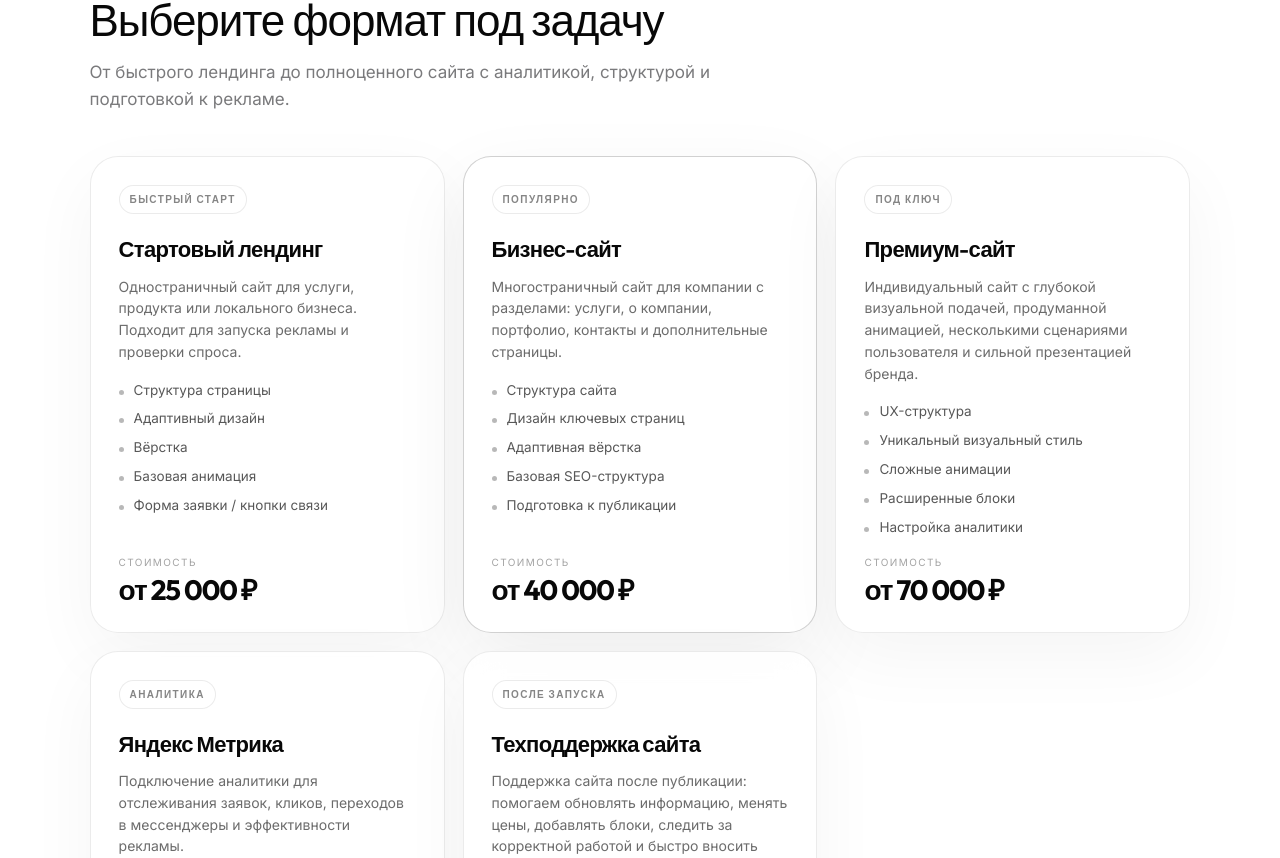
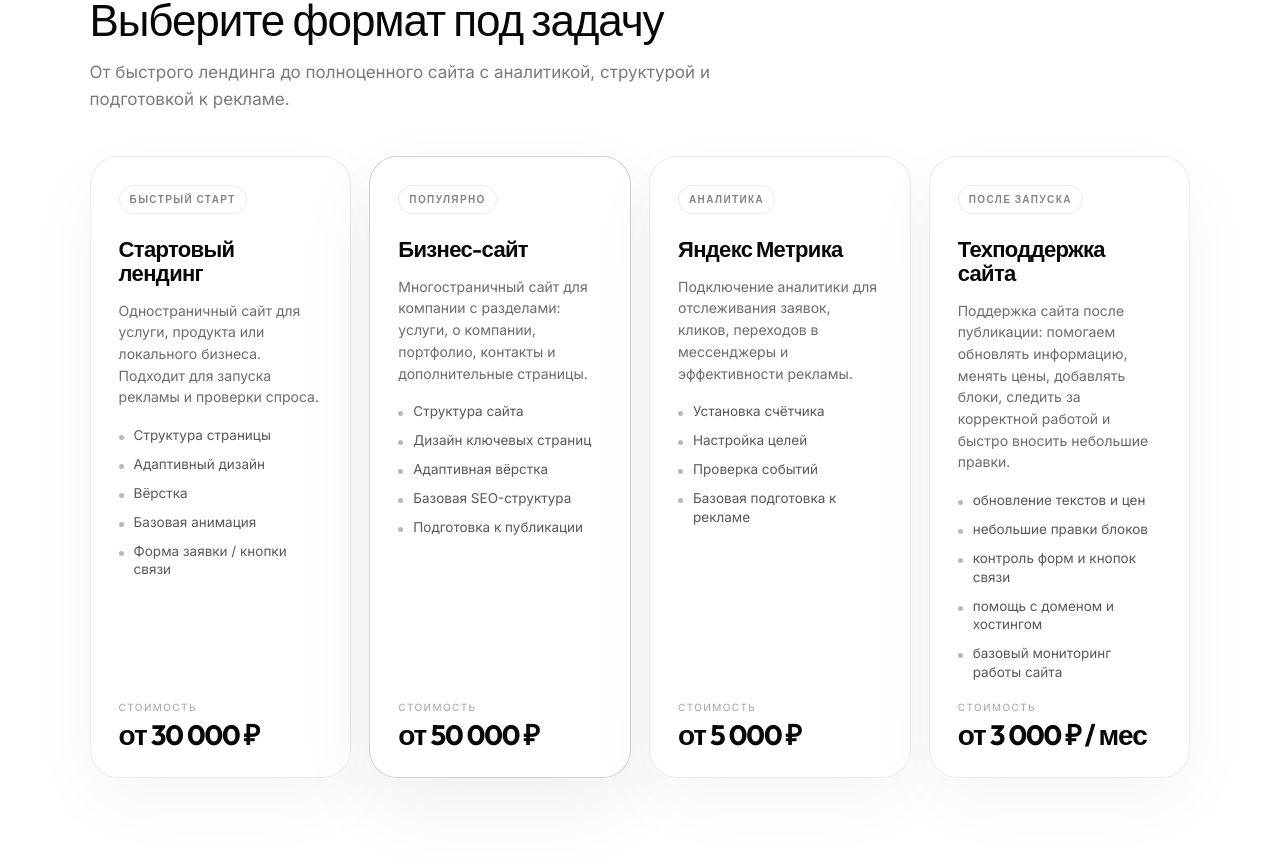
Before and after one commit to egorbagramyan0-bot/sirin, a React (Vite) app: page / in a window 1280 px wide. Shown: the part 1942-2800 px from the top of the page. Built offline with nearby package versions, Linux system fonts and the light colour scheme.

Commit message:
feat: update pricing and adapt layout to 4 columns

```diff
--- a/src/components/ApproachSection.jsx
+++ b/src/components/ApproachSection.jsx
@@ -4,7 +4,7 @@ const cards = [
   {
     title: 'Стартовый лендинг',
     badge: 'Быстрый старт',
-    price: 'от 25 000 ₽',
+    price: 'от 30 000 ₽',
     desc: 'Одностраничный сайт для услуги, продукта или локального бизнеса. Подходит для запуска рекламы и проверки спроса.',
     features: [
       'Структура страницы',
@@ -19,7 +19,7 @@ const cards = [
   {
     title: 'Бизнес-сайт',
     badge: 'Популярно',
-    price: 'от 40 000 ₽',
+    price: 'от 50 000 ₽',
     desc: 'Многостраничный сайт для компании с разделами: услуги, о компании, портфолио, контакты и дополнительные страницы.',
     features: [
       'Структура сайта',
@@ -30,21 +30,6 @@ const cards = [
     ],
     btnText: 'Обсудить сайт',
     popular: true,
-  },
-  {
-    title: 'Премиум-сайт',
-    badge: 'Под ключ',
-    price: 'от 70 000 ₽',
-    desc: 'Индивидуальный сайт с глубокой визуальной подачей, продуманной анимацией, несколькими сценариями пользователя и сильной презентацией бренда.',
-    features: [
-      'UX-структура',
-      'Уникальный визуальный стиль',
-      'Сложные анимации',
-      'Расширенные блоки',
-      'Настройка аналитики',
-    ],
-    btnText: 'Обсудить проект',
-    popular: false,
   },
   {
     title: 'Яндекс Метрика',
--- a/src/components/Footer.jsx
+++ b/src/components/Footer.jsx
@@ -119,15 +119,6 @@ export default function Footer({ onNavigate }) {
                 onClick={(e) => handleNav(e, 2)}
                 className="footer-link"
               >
-                Премиум-сайты
-              </button>
-            </li>
-            <li>
-              <button
-                type="button"
-                onClick={(e) => handleNav(e, 2)}
-                className="footer-link"
-              >
                 Яндекс Метрика
               </button>
             </li>
--- a/src/components/Hero.jsx
+++ b/src/components/Hero.jsx
@@ -55,7 +55,7 @@ export default function Hero({ onPortfolioClick }) {
             </span>
           </h1>
           <p className="hero-subtitle font-sans text-brand-gray tracking-wide">
-            Продуманный сайт для вашего бизнеса от 25 000 ₽ и 7 дней.
+            Продуманный сайт для вашего бизнеса от 30 000 ₽ и 7 дней.
           </p>
           <div className="hero-actions">
             <button
--- a/src/index.css
+++ b/src/index.css
@@ -308,23 +308,14 @@ html.lenis, html.lenis body {
 
 .pricing-grid {
   display: grid;
-  grid-template-columns: repeat(6, minmax(0, 1fr));
+  grid-template-columns: repeat(4, minmax(0, 1fr));
   gap: 18px;
-}
-
-@media (min-width: 1201px) {
-  .pricing-card--3 {
-    grid-column: 2 / span 2;
-  }
-  .pricing-card--4 {
-    grid-column: 4 / span 2;
-  }
 }
 
 /* ── Pricing Card ── */
 .pricing-card {
   position: relative;
-  grid-column: span 2;
+  grid-column: span 1;
   min-height: 420px;
   padding: 28px;
   border-radius: 28px;
```
